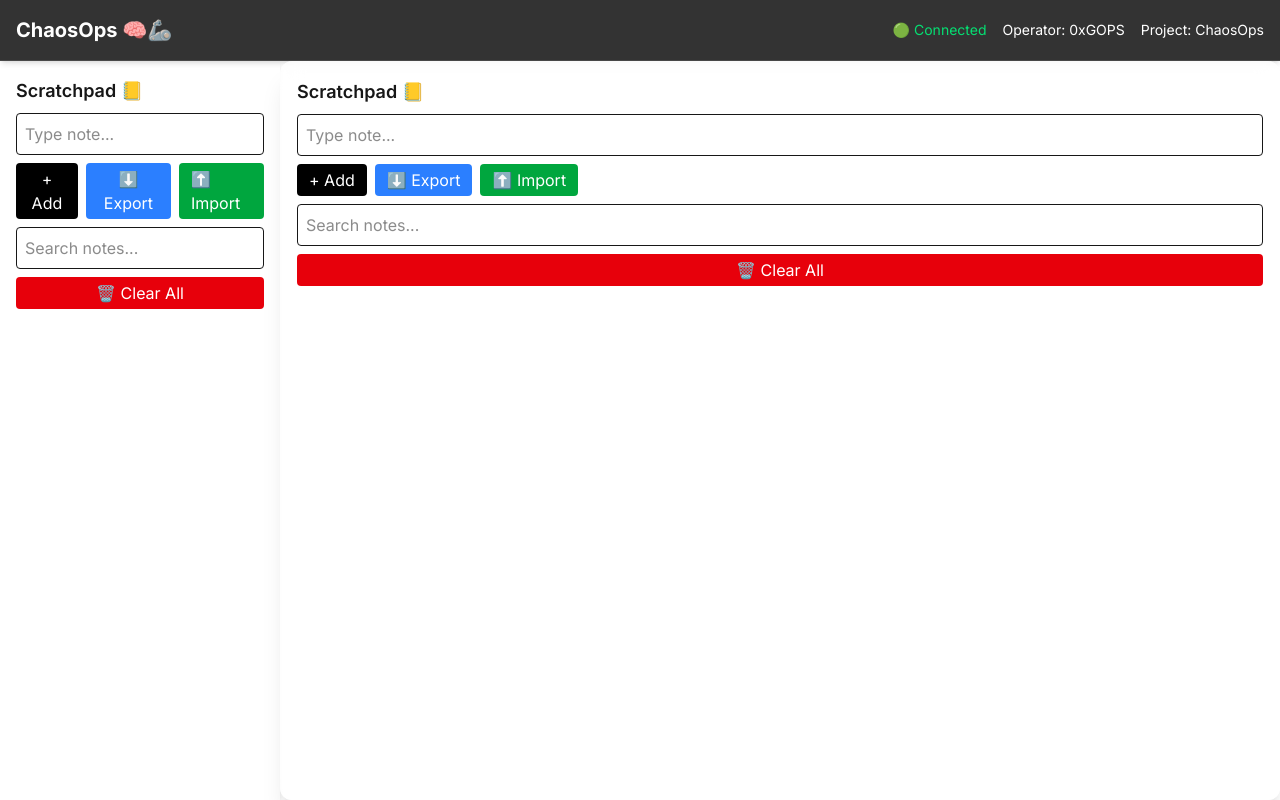
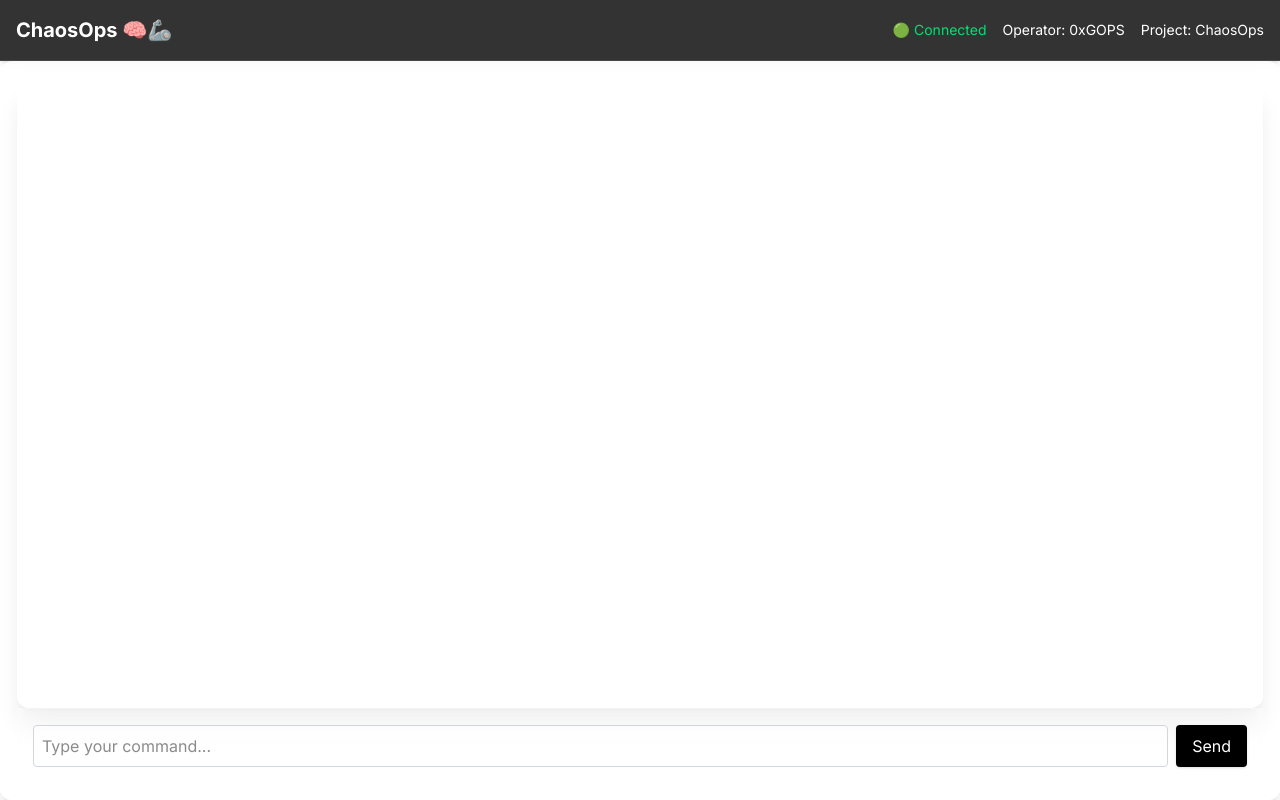
Before and after one commit to 0xgops/chaosops, a Next.js app: page / in a window 1280 px wide. Built offline with nearby package versions, Linux system fonts and the light colour scheme.

Commit message:
♻️ Refactored Console to component and removed double sidebar bug

```diff
--- a/src/app/console/page.tsx
+++ /dev/null
@@ -1,16 +0,0 @@
-'use client';
-
-import Console from './Console';
-import Sidebar from '../components/Sidebar';
-
-export default function ConsolePage() {
-  return (
-    <div className="flex h-screen">
-      <Sidebar />
-      <main className="flex-1 p-4 bg-white overflow-auto">
-        <h1 className="text-2xl mb-4">🧠 Console</h1>
-        <Console />
-      </main>
-    </div>
-  );
-}
--- a/src/app/layout.tsx
+++ b/src/app/layout.tsx
@@ -1,6 +1,6 @@
+// src/app/layout.tsx
 import './globals.css';
 import { Inter } from 'next/font/google';
-import Scratchpad from './components/Scratchpad'; // <-- 🔁 Swap Sidebar for Scratchpad
 
 const inter = Inter({ subsets: ['latin'] });
 
@@ -39,14 +39,7 @@ export default function RootLayout({
             </div>
           </header>
 
-          {/* 🔥 Main Layout */}
-          <div className="flex flex-1">
-            {/* 🗂️ Replaced Sidebar with Scratchpad */}
-            <aside className="w-[280px] bg-white dark:bg-zinc-800 shadow-md p-4">
-              <Scratchpad />
-            </aside>
-
-            {/* 💻 Main */}
+          {/* 🔥 Main */}
           <main className="flex-1 p-4
             bg-white/70 dark:bg-zinc-900/50
             backdrop-blur-md rounded-xl shadow-xl
@@ -55,7 +48,6 @@ export default function RootLayout({
             {children}
           </main>
         </div>
-        </div>
       </body>
     </html>
   );
--- a/src/app/page.tsx
+++ b/src/app/page.tsx
@@ -1,12 +1,6 @@
-// src/app/page.tsx
 'use client';
-
-import Scratchpad from './components/Scratchpad';
+import Console from './components/Console';
 
 export default function Home() {
-  return (
-    <div className="flex flex-col gap-4">
-      <Scratchpad />
-    </div>
-  );
+  return <Console />;
 }
```
Also changed, not shown: src/app/components/Console.tsx (renamed from src/app/console/Console.tsx). Lines whose indentation alone changed are shown as unchanged.
